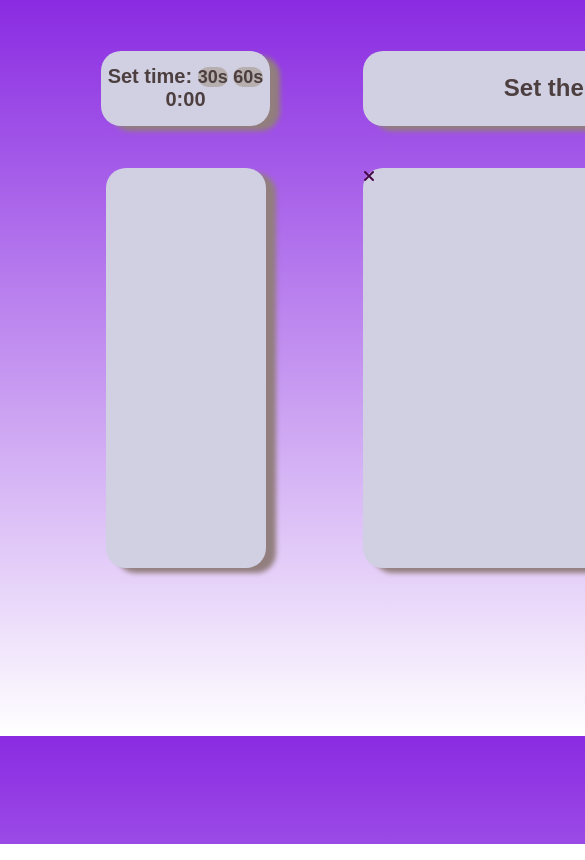
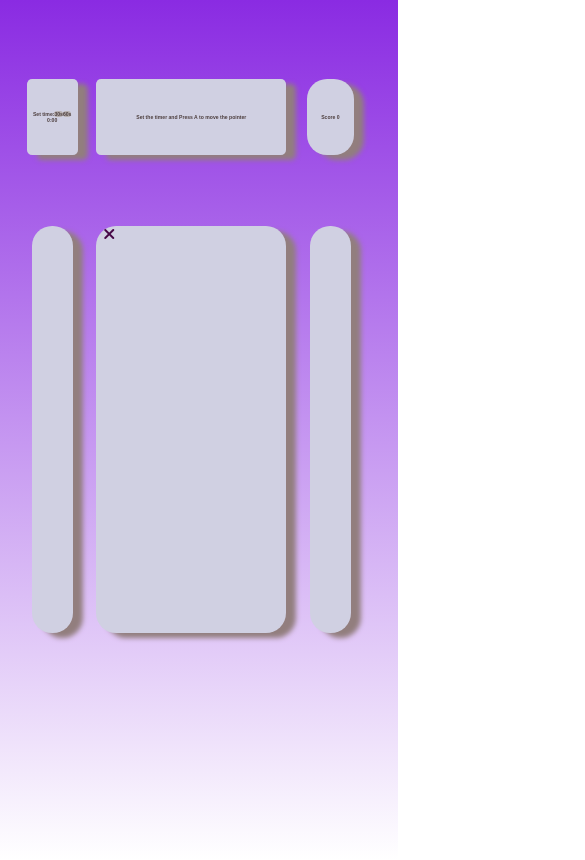
Before and after one commit to abhashkrpandey/Variable, a plain HTML site: page index.html in a window 390 px wide. Shown: the top 860 px of the page, 585 px wide, since content can reach past the window. Drawn offline with Linux system fonts and the light colour scheme; a web font is replaced by a local one.

Commit message:
made a lot changes in css to make somewhat responsive

```diff
--- a/index.html
+++ b/index.html
@@ -11,16 +11,14 @@
     <link rel="preconnect" href="https://fonts.googleapis.com">
 <link rel="preconnect" href="https://fonts.gstatic.com" crossorigin>
 <link href="https://fonts.googleapis.com/css2?family=Tektur&display=swap" rel="stylesheet">
-    <title>Document</title>
+    <title>Variable</title>
 </head>
 
 <body>
     <section class="part1">
         <div class="timer">
             <span>
-                Set time:
-                <div class="first">30s</div>
-                <div class="second">60s</div>
+                Set time:<div class="first">30s</div><div class="second">60s</div>
             </span>
               <div class="countdown">
               </div>
--- a/logic.js
+++ b/logic.js
@@ -3,12 +3,14 @@ let coordinateY = 0;
 let randomNumber = null;
 let valuex = 0;
 let valuey = 0;
-let collection = [-10, -9, -8, -7, -6, -5, -4, -3, -2, -1, 0, 1, 2, 3, 4, 5, 6, 7, 8, 9, 10];
+let collection = [0, 1, 2, 3, 4, 5, 6, 7, 8, 9, 10];
 let start = false;
+let currentWidth=(parseFloat)(getComputedStyle(document.querySelector(".box")).width);
+let currentHeight=(parseFloat)(getComputedStyle(document.querySelector(".box")).height);
 let evaluation = 0;
-let positiveXRange = 800;
+let positiveXRange = currentWidth;
 let negativeRange = 0;
-let positiveYRange = 400;
+let positiveYRange = currentHeight;
 let count = "00";
 let timecounter = null;
 let setInterval_id;
@@ -62,16 +64,16 @@ function begins(start) {
 
 
 function positionGeneratorNull() {
-    coordinateX = Math.floor(Math.random() * 789);
-    coordinateY = Math.floor(Math.random() * 389);
-    randomNumber = collection[Math.floor(Math.random() * 21)];
+    coordinateX = Math.floor(Math.random() * currentWidth);
+    coordinateY = Math.floor(Math.random() * currentHeight);
+    randomNumber = collection[Math.floor(Math.random() * 11)];
     noGeneratorNull();
 }
 
 function positionGenerator() {
-    coordinateX = Math.floor(Math.random() * 789);
-    coordinateY = Math.floor(Math.random() * 389);
-    randomNumber = collection[Math.floor(Math.random() * 21)];
+    coordinateX = Math.floor(Math.random() * currentWidth);
+    coordinateY = Math.floor(Math.random() * currentHeight);
+    randomNumber = collection[Math.floor(Math.random() * 11)];
     noGenerator();
 }
 
@@ -98,7 +100,7 @@ function pointerMover() {
     document.addEventListener("keydown", pointerMoverFunc);
 }
 function pointerMoverFunc(e) {
-    if ((count >= 0) && valuex <= positiveXRange && valuex >= negativeRange && valuey <= 400 && valuey >= negativeRange) {
+    if ((count >= 0) && valuex <= positiveXRange && valuex >= negativeRange && valuey <= positiveYRange && valuey >= negativeRange) {
         if (e.key == "ArrowDown") {
 
             valuey += 8;
--- a/style.css
+++ b/style.css
@@ -1,7 +1,9 @@
 body {
+    width:100vw;
+    height: 100vh;
     display: grid;
-    grid-template-columns: 355px 800px 355px;
-    grid-template-rows: 160px 400px 160px;
+    grid-template-columns: 22.66vw 48.68vw 22.66vw;
+    grid-template-rows: 25.87vh 48.24vh 25.87vh;
     font-family: 'Tektur', sans-serif;
     background-image: linear-gradient(blueviolet,white);
 
@@ -13,33 +15,32 @@ body {
     color: rgb(77, 63, 63);
     font-weight: bold;
     align-items: center;
-    font-size: 20px;
+    font-size: 1.31vw;
 }
 
 .first,
 .second {
-    width: 5px;
     display: inline;
-    height: 5px;
     background-color: #b7afaf;
-    border-radius: 30px;
-    font-size: 18px;
+    border-radius: 1.87rem;
 }
 
 .timer {
 
-    width: 169px;
-    height: 75px;
-    border-radius: 20px;
+    width: 13.12vw;
+    height: 9.03vh;
+    border-radius: 1.31vw;
     background-color: #d0d0e2;
-    /* opacity: 0.7; */
-    box-shadow: 10px 5px 5px rgb(146, 126, 126);
+    box-shadow: 0.62rem 0.31rem 0.31rem rgb(146, 126, 126);
     position: absolute;
     z-index: 2;
     display: flex;
     justify-content: center;
     align-items: center;
     flex-direction: column;
+}
+.timer span{
+    cursor: pointer;
 }
 
 .countdown {
@@ -48,14 +49,15 @@ body {
 }
 
 .part2 h1 {
-    width: 800px;
-    height: 75px;
+    width: 48.68vw;
+    height: 9.04vh;
     display: flex;
     justify-content: center;
     align-items: center;
-    border-radius: 20px;
+    border-radius: 1.31vw;
     background-color: #d0d0e2;
-    box-shadow: 10px 5px 5px rgb(146, 126, 126);
+    box-shadow: 0.62rem 0.31rem 0.31rem rgb(146, 126, 126);
+    font-size: 1.31vw;
 }
 .part2,.part3,.part4,.part6{
     display: flex;
@@ -66,52 +68,45 @@ body {
 }
 
 .part3 h2{
-    width: 160px;
-    height: 75px;
+    width: 12.12vw;
+    height: 9.03vh;
     display: flex;
     justify-content: center;
     align-items: center;
-    border-radius: 20px;
+    border-radius: 1.25rem;
     background-color: #d0d0e2;
-    box-shadow: 10px 5px 5px rgb(146, 126, 126);
+    box-shadow: 0.62rem 0.31rem 0.31rem rgb(146, 126, 126);
+    font-size: 1.31vw;
 }
 
 
 
-.part4 div,.part6 div{
-    width: 160px;
-    height: 400px;
-    border-radius: 20px;
+.part4 div,.part6 div
+{
+    width: 10.5vw;
+    height: 48.24vh;
+    border-radius: 1.25rem;
     background-color: #d0d0e2;
-    box-shadow: 10px 5px 5px rgb(146, 126, 126);
+    box-shadow: 0.62rem 0.31rem 0.31rem rgb(146, 126, 126);
 }
-
-@keyframes motion {
-    from {
-        transform: translateX(0px);
-    }
-
-    to {
-        transform: translateX(-800px);
-    }
-}
-
 .box {
-    width: 800px;
-    height: 400px;
-    border-radius: 20px;
+    width: 48.68vw;
+    height: 48.24vh;
+    border-radius: 1.25rem;
     background-color: #d0d0e2;
-    box-shadow: 10px 5px 5px rgb(146, 126, 126);
+    box-shadow: 0.62rem 0.31rem 0.31rem rgb(146, 126, 126);
 }
 
 .pointer {
-    width: 15px;
-    height: 15px;
+    width: 0.97vw;
+    height:0.97vh;
 }
-
+.pointer i{
+    margin-left: 7px;
+}
 .fa-solid {
-    width: 15px;
-    height: 15px;
+    width: 0.98vw;
+    height: 0.98vh;
     position: absolute;
     z-index: 2;
     color: rgb(70, 7, 70);
@@ -125,8 +120,8 @@ body {
 .number {
     position: absolute;
     z-index: 0;
-    width: 20px;
-    height: 20px;
-    font-size: 20px;
+    width: 1.31vw;
+    height: 2.41vh;
+    font-size: 1.31vw;
     color: rgb(20, 80, 164);
 }
```
